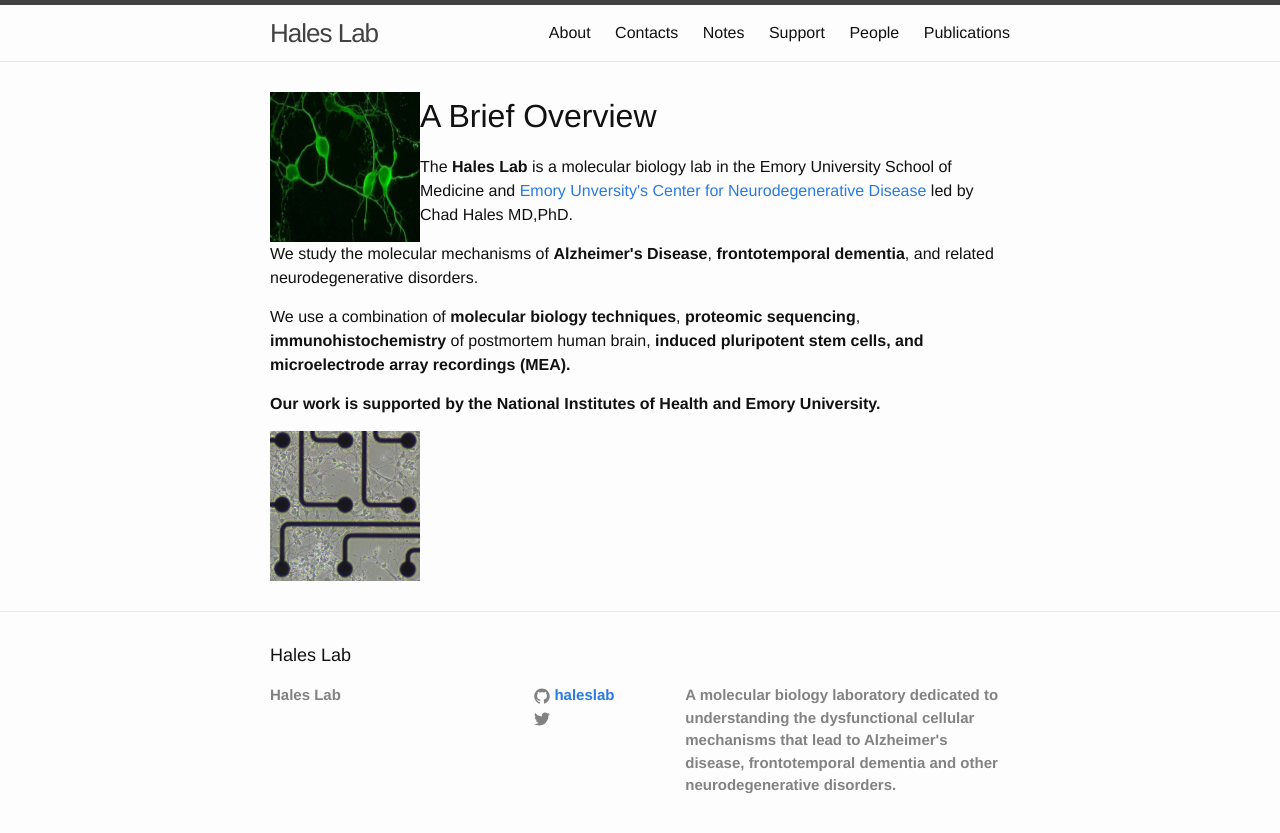
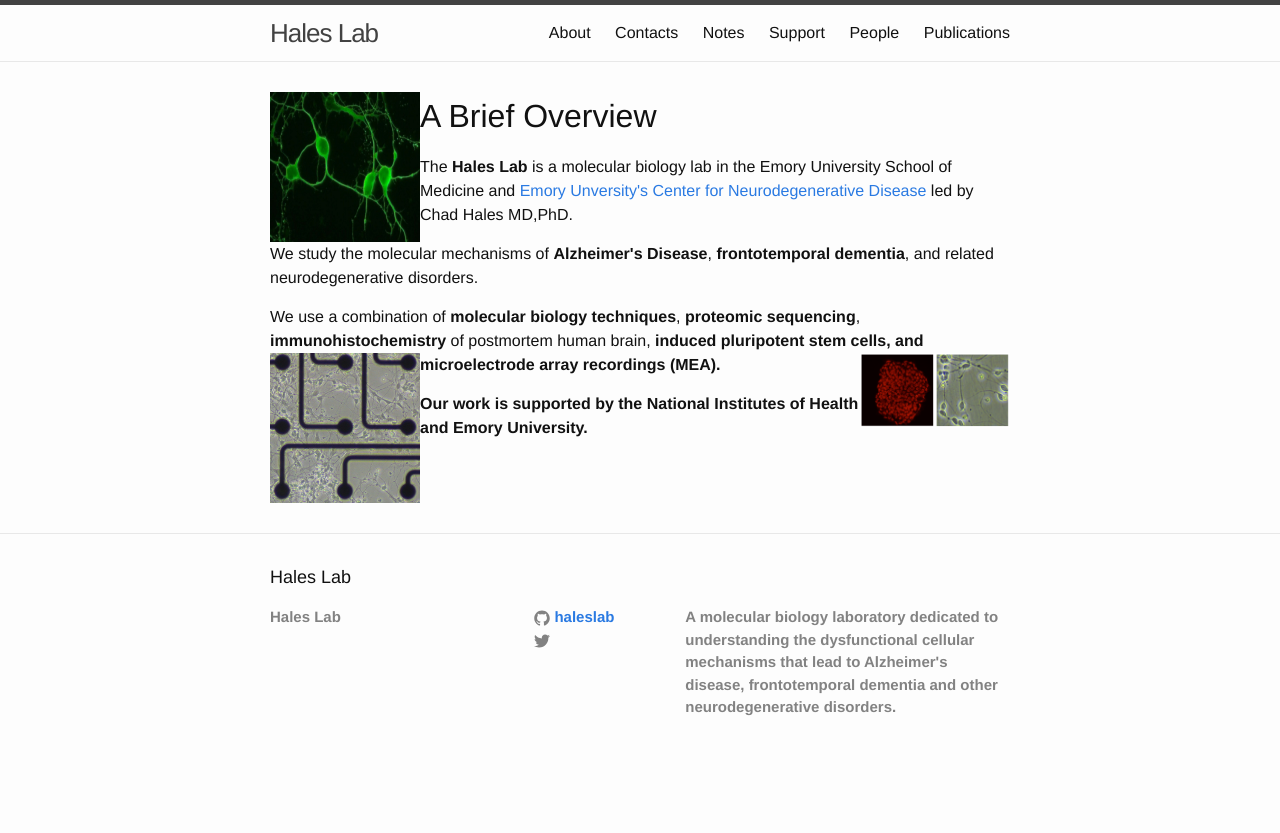
Before and after one commit to haleslab/haleslab.github.io, a Jekyll site: the page built from index.html, in a window 1280 px wide. Shown: the top 833 px of the page. Built offline with Jekyll 4.4.1, drawn with Linux system fonts in a browser that asks for light colours; the list of posts is cut into pages by our own code.

Commit message:
index update
index update

```diff
--- a/index.html
+++ b/index.html
@@ -6,11 +6,11 @@
 
   <img align="left" src="Greenneurons.png" width="150" height="150" />
 
-  <h1 class="main">A Brief Overview</h1>
+     <h1 class="main">A Brief Overview</h1>
 
-  <p>The <b>Hales Lab</b> is a molecular biology lab in the Emory University School of Medicine and
-    <a href="http://www.cnd.emory.edu/">Emory Unversity's Center for
-    Neurodegenerative Disease</a> led by Chad Hales MD,PhD.</p>
+     <p>The <b>Hales Lab</b> is a molecular biology lab in the Emory University School of Medicine and
+       <a href="http://www.cnd.emory.edu/">Emory Unversity's Center for
+         Neurodegenerative Disease</a> led by Chad Hales MD,PhD.</p>
 
   <p>We study the molecular mechanisms of <b>Alzheimer's Disease</b>, <b>frontotemporal dementia</b>,
     and related neurodegenerative disorders.
@@ -19,8 +19,14 @@
     sequencing</b>, <b>immunohistochemistry</b> of postmortem human brain, <b>induced pluripotent stem cells<b/>, and
     <b>microelectrode array recordings</b> (MEA).
 
-  <p>Our work is supported by the National Institutes of Health and Emory University.</p>
-
   <img align="left" src="IPSneuronsonMEAcopy.jpg" width="150" height="150" />
 
+  <img align="right" src="IPScellnanogandIPSneuron.png" width="150" height="75" />
+
+
+
+
+
+    <p>Our work is supported by the National Institutes of Health and Emory University.</p>
+
 </div>
```
